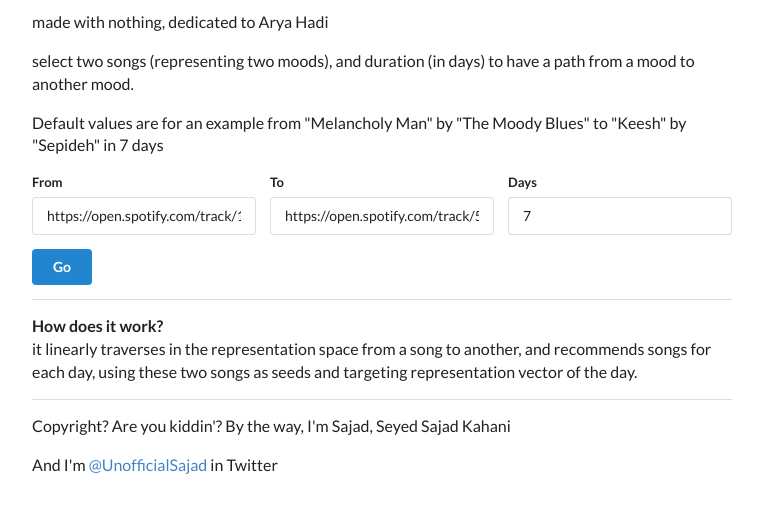
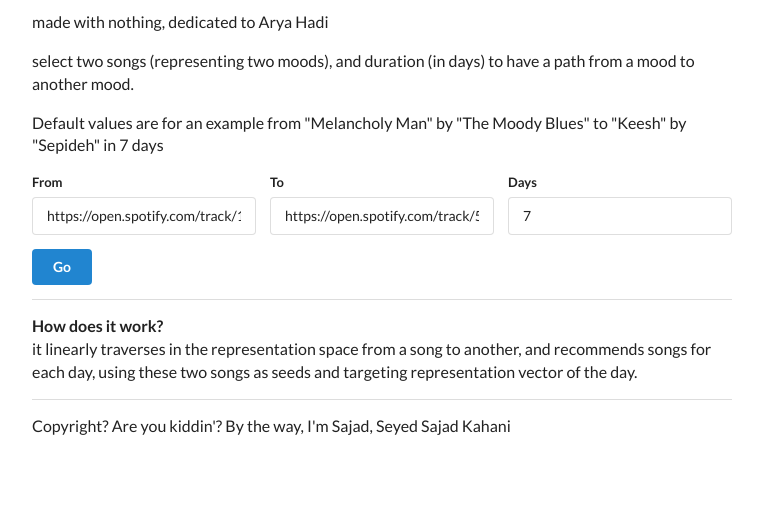
Before and after one commit to sesajad/fromxtoyinzdays, a website: page public/index.html in a window 1280 px wide. Shown: the part 67-580 px from the top of the page, without its empty margins (258-1021 px from the left). Drawn offline with nearby package versions, Linux system fonts and the light colour scheme.

Commit message:
removing my twitter account. why did I just put it there at the first place?

```diff
--- a/public/index.html
+++ b/public/index.html
@@ -146,7 +146,6 @@
     <div class="ui divider"></div>
 
     <p>Copyright? Are you kiddin'? By the way, I'm Sajad, Seyed Sajad Kahani</p>
-    <p>And I'm <a href="https://twitter.com/UnofficialSajad">@UnofficialSajad</a> in Twitter</p>
 
 </body>
 
```
